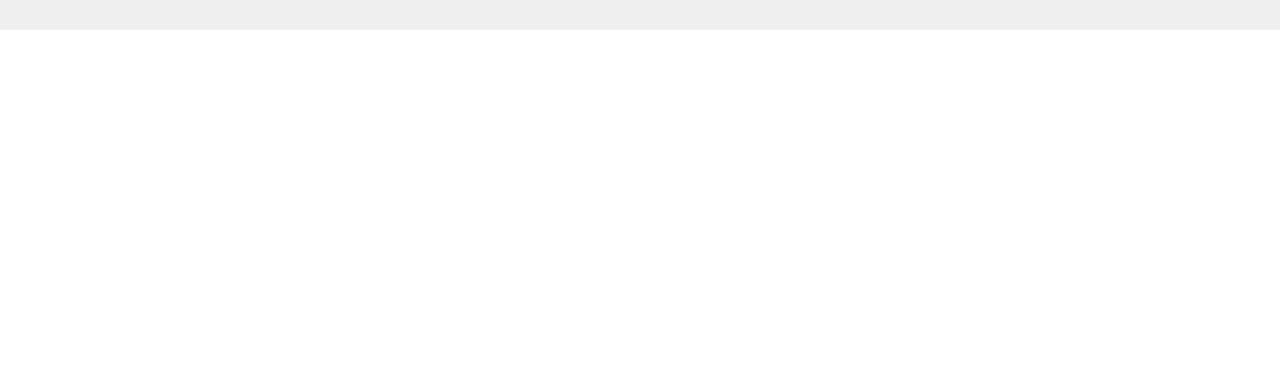
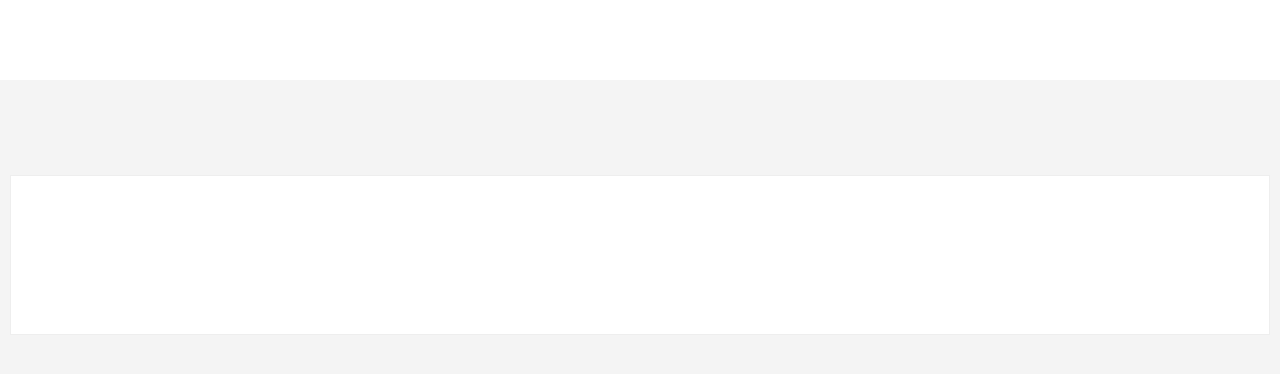
Before and after one commit to agusmoles/booking-mask-excercise, a React (Create React App) app: page / in a window 1280 px wide. Shown: the top 374 px of the page. Built offline with nearby package versions, Linux system fonts and the light colour scheme.

Commit message:
Sets TabContainer grid display

```diff
--- a/src/containers/FlightTab/FlightTab.js
+++ b/src/containers/FlightTab/FlightTab.js
@@ -1,10 +1,39 @@
 import styled from "styled-components";
 
+const FlightTab = () => {
+  return (
+    <Banner>
+      <TabContainer></TabContainer>
+    </Banner>
+  );
+};
+
 const TabContainer = styled.div`
-  background: ${({ theme }) => theme.colors.background};
-  padding: 15px;
+  padding: 20px;
+  background: ${({ theme }) => theme.colors.white};
+  width: 100%;
+  height: 100%;
+  max-width: 1260px;
+  max-height: 160px;
+  border: 1px solid ${({ theme }) => theme.colors.placeholder}55;
+  display: grid;
+  grid-template-columns: repeat(3, 1fr);
+  grid-template-rows: repeat(2, 1fr);
+  grid-gap: 5px;
+  grid-template-areas:
+    "destination flight-time passengers"
+    "links links search";
 `;
 
-export const FlightTab = () => {
-  return <TabContainer></TabContainer>;
-};
+const Banner = styled.div`
+  position: relative;
+  display: flex;
+  justify-content: center;
+  align-items: center;
+  background: ${({ theme }) => theme.colors.background};
+  height: 350px;
+  width: 100%;
+  margin-top: 10vh;
+`;
+
+export { FlightTab };
--- a/src/themes/lightTheme.js
+++ b/src/themes/lightTheme.js
@@ -1,6 +1,6 @@
 export const lightTheme = {
   colors: {
-    background: "#F0F0F0",
+    background: "#F4F4F4",
     primary: "#c00",
     white: "#fff",
     black: "#000",
```
